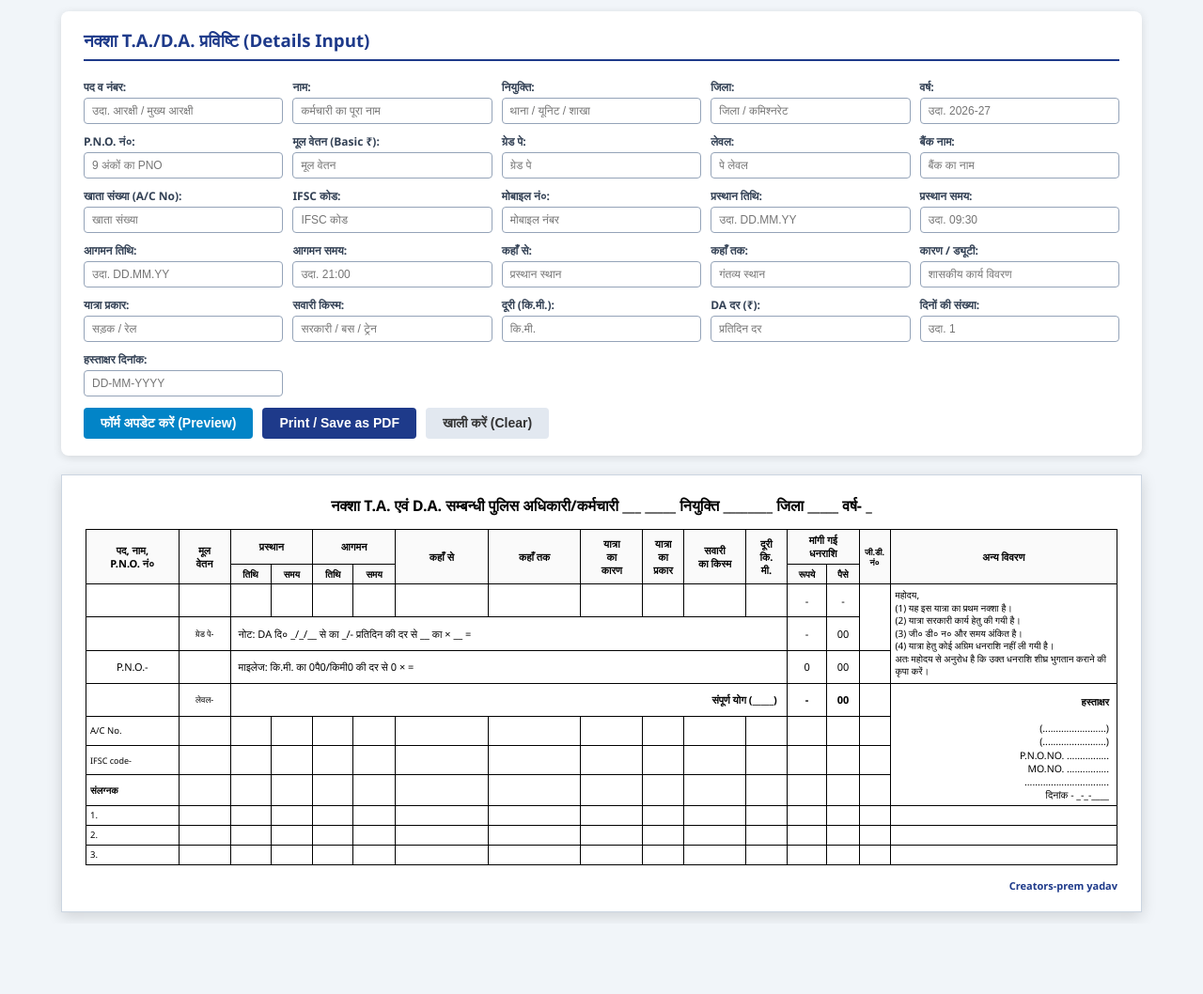
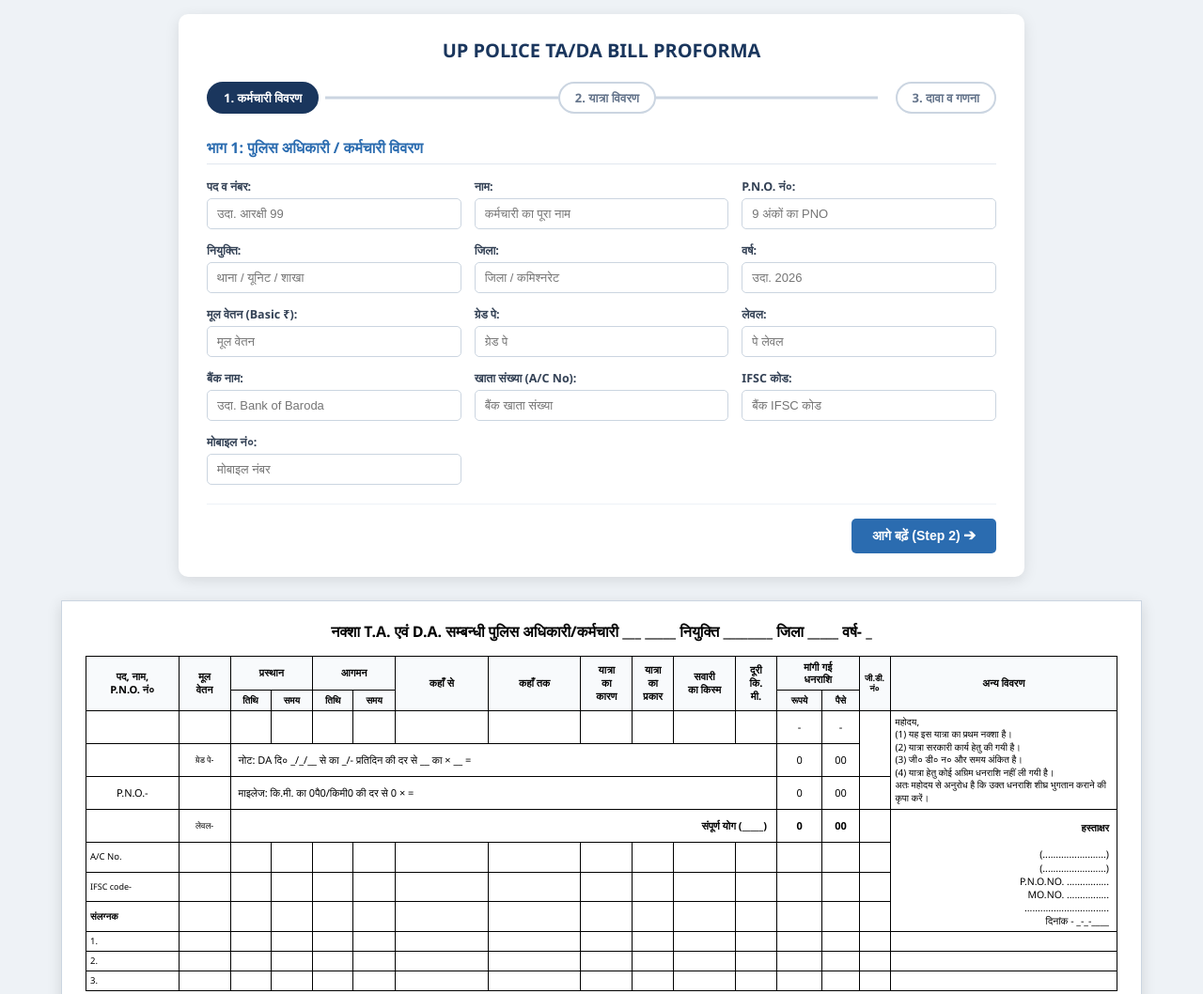
Before and after one commit to yprem4545-yadav/POLICE-TADA-FORM-, a plain HTML site: page index.html in a window 1280 px wide. Shown: the top 1058 px of the page at 94% size. Before the commit the page ends 983 px from the top, so only its background shows below. Drawn offline with Linux system fonts and the light colour scheme.

Commit message:
Update index.html

```diff
--- a/index.html
+++ b/index.html
@@ -3,79 +3,140 @@
 <head>
   <meta charset="UTF-8">
   <meta name="viewport" content="width=device-width, initial-scale=1.0">
-  <title>नक्शा T.A. एवं D.A. सम्बन्धी पुलिस अधिकारी/कर्मचारी</title>
+  <title>UP POLICE TA/DA CLAIM FORM</title>
   <style>
     * { box-sizing: border-box; }
     body {
       font-family: 'Segoe UI', Arial, sans-serif;
-      background: #f1f5f9;
+      background: #eef2f6;
       margin: 0;
-      padding: 12px;
+      padding: 15px;
       color: #000;
     }
 
-    /* Screen par Input lene ke liye box */
-    .controls-panel {
-      max-width: 1150px;
-      margin: 0 auto 20px auto;
+    /* Multi-step Container */
+    .step-container {
+      max-width: 900px;
+      margin: 0 auto 25px auto;
       background: #ffffff;
-      padding: 18px 24px;
-      border-radius: 8px;
-      box-shadow: 0 2px 10px rgba(0,0,0,0.12);
+      padding: 25px 30px;
+      border-radius: 10px;
+      box-shadow: 0 4px 15px rgba(0,0,0,0.1);
     }
-    .controls-panel h3 {
+    .main-form-title {
+      text-align: center;
+      color: #1a365d;
       margin-top: 0;
-      color: #1e3a8a;
-      border-bottom: 2px solid #1e3a8a;
-      padding-bottom: 8px;
+      margin-bottom: 20px;
+      font-size: 20px;
+      font-weight: 700;
     }
-    .input-grid {
+
+    /* Step Indicator Bar */
+    .step-indicator {
+      display: flex;
+      justify-content: space-between;
+      margin-bottom: 25px;
+      position: relative;
+    }
+    .step-indicator::before {
+      content: '';
+      position: absolute;
+      top: 50%;
+      left: 15%;
+      right: 15%;
+      height: 3px;
+      background: #cbd5e1;
+      transform: translateY(-50%);
+      z-index: 1;
+    }
+    .step-badge {
+      position: relative;
+      z-index: 2;
+      background: #fff;
+      border: 2px solid #cbd5e1;
+      color: #64748b;
+      padding: 6px 16px;
+      border-radius: 20px;
+      font-size: 13px;
+      font-weight: bold;
+      transition: all 0.3s;
+    }
+    .step-badge.active {
+      border-color: #1a365d;
+      background: #1a365d;
+      color: #fff;
+    }
+
+    /* Steps Display */
+    .form-step { display: none; }
+    .form-step.active { display: block; }
+
+    .step-heading {
+      font-size: 16px;
+      font-weight: bold;
+      color: #2b6cb0;
+      margin-bottom: 15px;
+      border-bottom: 1px solid #e2e8f0;
+      padding-bottom: 6px;
+    }
+
+    .form-grid {
       display: grid;
-      grid-template-columns: repeat(auto-fill, minmax(200px, 1fr));
-      gap: 10px;
-      margin-bottom: 12px;
+      grid-template-columns: repeat(auto-fill, minmax(240px, 1fr));
+      gap: 14px;
+      margin-bottom: 20px;
     }
-    .input-grid .box {
+    .form-group {
       display: flex;
       flex-direction: column;
     }
-    .input-grid label {
-      font-size: 12px;
+    .form-group label {
+      font-size: 12.5px;
       font-weight: 600;
-      margin-bottom: 3px;
+      margin-bottom: 4px;
       color: #334155;
     }
-    .input-grid input {
-      padding: 6px 8px;
-      border: 1px solid #94a3b8;
-      border-radius: 4px;
-      font-size: 12px;
+    .form-group input, .form-group select {
+      padding: 8px 10px;
+      border: 1px solid #cbd5e0;
+      border-radius: 5px;
+      font-size: 13px;
     }
-    .btn-group {
+    .form-group input:focus {
+      outline: none;
+      border-color: #2b6cb0;
+    }
+
+    /* Buttons */
+    .button-group {
       display: flex;
-      gap: 10px;
-      margin-top: 10px;
+      justify-content: space-between;
+      margin-top: 15px;
+      border-top: 1px solid #edf2f7;
+      padding-top: 15px;
     }
     .btn {
-      padding: 8px 18px;
+      padding: 10px 22px;
       font-size: 14px;
       font-weight: bold;
       border: none;
-      border-radius: 4px;
+      border-radius: 5px;
       cursor: pointer;
     }
-    .btn-save { background: #0284c7; color: #fff; }
-    .btn-print { background: #1e3a8a; color: #fff; }
-    .btn-clear { background: #e2e8f0; color: #333; }
+    .btn-prev { background: #94a3b8; color: #fff; }
+    .btn-next { background: #2b6cb0; color: #fff; }
+    .btn-submit { background: #15803d; color: #fff; }
+    .btn-print { background: #1a365d; color: #fff; }
 
-    /* Official Printable Sheet Layout */
+    /* Printable Voucher Table Layout */
     .voucher-sheet {
       width: 100%;
       max-width: 1150px;
       margin: 0 auto;
       background: #ffffff;
       padding: 20px 25px;
-      box-shadow: 0 4px 15px rgba(0,0,0,0.15);
+      box-shadow: 0 4px 15px rgba(0,0,0,0.12);
       border: 1px solid #cbd5e1;
     }
 
@@ -105,7 +166,7 @@
 
     table.report-table th {
       font-weight: bold;
-      background: #fafafa;
+      background: #f8fafc;
     }
 
     .align-left { text-align: left !important; }
@@ -134,16 +195,16 @@
     }
 
     .creator-line {
-      margin-top: 14px;
-      font-size: 11px;
+      margin-top: 15px;
+      font-size: 12px;
       font-weight: bold;
-      color: #1e3a8a;
+      color: #1a365d;
       text-align: right;
     }
 
     @media print {
       body { background: #fff; padding: 0; }
-      .controls-panel { display: none !important; }
+      .step-container { display: none !important; }
       .voucher-sheet {
         border: none;
         box-shadow: none;
@@ -158,46 +219,85 @@
 </head>
 <body>
 
-<!-- Form Edit Panel -->
-<div class="controls-panel">
-  <h3>नक्शा T.A./D.A. प्रविष्टि (Details Input)</h3>
-  <div class="input-grid">
-    <div class="box"><label>पद व नंबर:</label><input type="text" id="i_rank" placeholder="उदा. आरक्षी / मुख्य आरक्षी"></div>
-    <div class="box"><label>नाम:</label><input type="text" id="i_name" placeholder="कर्मचारी का पूरा नाम"></div>
-    <div class="box"><label>नियुक्ति:</label><input type="text" id="i_niyukti" placeholder="थाना / यूनिट / शाखा"></div>
-    <div class="box"><label>जिला:</label><input type="text" id="i_dist" placeholder="जिला / कमिश्नरेट"></div>
-    <div class="box"><label>वर्ष:</label><input type="text" id="i_year" placeholder="उदा. 2026-27"></div>
-    <div class="box"><label>P.N.O. नं०:</label><input type="text" id="i_pno" placeholder="9 अंकों का PNO"></div>
-    <div class="box"><label>मूल वेतन (Basic ₹):</label><input type="text" id="i_pay" placeholder="मूल वेतन"></div>
-    <div class="box"><label>ग्रेड पे:</label><input type="text" id="i_gpay" placeholder="ग्रेड पे"></div>
-    <div class="box"><label>लेवल:</label><input type="text" id="i_level" placeholder="पे लेवल"></div>
-    <div class="box"><label>बैंक नाम:</label><input type="text" id="i_bank" placeholder="बैंक का नाम"></div>
-    <div class="box"><label>खाता संख्या (A/C No):</label><input type="text" id="i_ac" placeholder="खाता संख्या"></div>
-    <div class="box"><label>IFSC कोड:</label><input type="text" id="i_ifsc" placeholder="IFSC कोड"></div>
-    <div class="box"><label>मोबाइल नं०:</label><input type="text" id="i_mobile" placeholder="मोबाइल नंबर"></div>
-    <div class="box"><label>प्रस्थान तिथि:</label><input type="text" id="i_dep_d" placeholder="उदा. DD.MM.YY"></div>
-    <div class="box"><label>प्रस्थान समय:</label><input type="text" id="i_dep_t" placeholder="उदा. 09:30"></div>
-    <div class="box"><label>आगमन तिथि:</label><input type="text" id="i_arr_d" placeholder="उदा. DD.MM.YY"></div>
-    <div class="box"><label>आगमन समय:</label><input type="text" id="i_arr_t" placeholder="उदा. 21:00"></div>
-    <div class="box"><label>कहाँ से:</label><input type="text" id="i_from" placeholder="प्रस्थान स्थान"></div>
-    <div class="box"><label>कहाँ तक:</label><input type="text" id="i_to" placeholder="गंतव्य स्थान"></div>
-    <div class="box"><label>कारण / ड्यूटी:</label><input type="text" id="i_reason" placeholder="शासकीय कार्य विवरण"></div>
-    <div class="box"><label>यात्रा प्रकार:</label><input type="text" id="i_mode" placeholder="सड़क / रेल"></div>
-    <div class="box"><label>सवारी किस्म:</label><input type="text" id="i_vehicle" placeholder="सरकारी / बस / ट्रेन"></div>
-    <div class="box"><label>दूरी (कि.मी.):</label><input type="text" id="i_dist_km" placeholder="कि.मी."></div>
-    <div class="box"><label>DA दर (₹):</label><input type="text" id="i_da_rate" placeholder="प्रतिदिन दर"></div>
-    <div class="box"><label>दिनों की संख्या:</label><input type="text" id="i_da_days" placeholder="उदा. 1"></div>
-    <div class="box"><label>हस्ताक्षर दिनांक:</label><input type="text" id="i_sig_date" placeholder="DD-MM-YYYY"></div>
+<!-- 3 Steps Interactive Input Form -->
+<div class="step-container">
+  <h2 class="main-form-title">UP POLICE TA/DA BILL PROFORMA</h2>
+
+  <div class="step-indicator">
+    <div class="step-badge active" id="badge-1">1. कर्मचारी विवरण</div>
+    <div class="step-badge" id="badge-2">2. यात्रा विवरण</div>
+    <div class="step-badge" id="badge-3">3. दावा व गणना</div>
   </div>
-  <div class="btn-group">
-    <button type="button" class="btn btn-save" onclick="syncForm()">फॉर्म अपडेट करें (Preview)</button>
-    <button type="button" class="btn btn-print" onclick="window.print()">Print / Save as PDF</button>
-    <button type="button" class="btn btn-clear" onclick="clearForm()">खाली करें (Clear)</button>
+
+  <!-- STEP 1 -->
+  <div class="form-step active" id="step-1">
+    <div class="step-heading">भाग 1: पुलिस अधिकारी / कर्मचारी विवरण</div>
+    <div class="form-grid">
+      <div class="form-group"><label>पद व नंबर:</label><input type="text" id="i_rank" placeholder="उदा. आरक्षी 99"></div>
+      <div class="form-group"><label>नाम:</label><input type="text" id="i_name" placeholder="कर्मचारी का पूरा नाम"></div>
+      <div class="form-group"><label>P.N.O. नं०:</label><input type="text" id="i_pno" placeholder="9 अंकों का PNO"></div>
+      <div class="form-group"><label>नियुक्ति:</label><input type="text" id="i_niyukti" placeholder="थाना / यूनिट / शाखा"></div>
+      <div class="form-group"><label>जिला:</label><input type="text" id="i_dist" placeholder="जिला / कमिश्नरेट"></div>
+      <div class="form-group"><label>वर्ष:</label><input type="text" id="i_year" placeholder="उदा. 2026"></div>
+      <div class="form-group"><label>मूल वेतन (Basic ₹):</label><input type="text" id="i_pay" placeholder="मूल वेतन"></div>
+      <div class="form-group"><label>ग्रेड पे:</label><input type="text" id="i_gpay" placeholder="ग्रेड पे"></div>
+      <div class="form-group"><label>लेवल:</label><input type="text" id="i_level" placeholder="पे लेवल"></div>
+      <div class="form-group"><label>बैंक नाम:</label><input type="text" id="i_bank" placeholder="उदा. Bank of Baroda"></div>
+      <div class="form-group"><label>खाता संख्या (A/C No):</label><input type="text" id="i_ac" placeholder="बैंक खाता संख्या"></div>
+      <div class="form-group"><label>IFSC कोड:</label><input type="text" id="i_ifsc" placeholder="बैंक IFSC कोड"></div>
+      <div class="form-group"><label>मोबाइल नं०:</label><input type="text" id="i_mobile" placeholder="मोबाइल नंबर"></div>
+    </div>
+    <div class="button-group">
+      <div></div>
+      <button type="button" class="btn btn-next" onclick="goToStep(2)">आगे बढ़ें (Step 2) ➔</button>
+    </div>
+  </div>
+
+  <!-- STEP 2 -->
+  <div class="form-step" id="step-2">
+    <div class="step-heading">भाग 2: यात्रा का पूर्ण विवरण</div>
+    <div class="form-grid">
+      <div class="form-group"><label>प्रस्थान तिथि:</label><input type="text" id="i_dep_d" placeholder="उदा. 01.09.26"></div>
+      <div class="form-group"><label>प्रस्थान समय:</label><input type="text" id="i_dep_t" placeholder="उदा. 09:50"></div>
+      <div class="form-group"><label>आगमन तिथि:</label><input type="text" id="i_arr_d" placeholder="उदा. 01.09.26"></div>
+      <div class="form-group"><label>आगमन समय:</label><input type="text" id="i_arr_t" placeholder="उदा. 22:30"></div>
+      <div class="form-group"><label>कहाँ से (प्रस्थान):</label><input type="text" id="i_from" placeholder="उदा. आगरा"></div>
+      <div class="form-group"><label>कहाँ तक (गंतव्य):</label><input type="text" id="i_to" placeholder="उदा. अलीगढ़"></div>
+      <div class="form-group"><label>कारण / ड्यूटी:</label><input type="text" id="i_reason" placeholder="शासकीय कार्य विवरण"></div>
+      <div class="form-group"><label>यात्रा प्रकार:</label><input type="text" id="i_mode" placeholder="सड़क / रेल"></div>
+      <div class="form-group"><label>सवारी किस्म:</label><input type="text" id="i_vehicle" placeholder="सरकारी गाड़ी / बस / ट्रेन"></div>
+      <div class="form-group"><label>दूरी (कि.मी.):</label><input type="text" id="i_dist_km" placeholder="कि.मी."></div>
+    </div>
+    <div class="button-group">
+      <button type="button" class="btn btn-prev" onclick="goToStep(1)">⬅️ पीछे (Step 1)</button>
+      <button type="button" class="btn btn-next" onclick="goToStep(3)">आगे बढ़ें (Step 3) ➔</button>
+    </div>
+  </div>
+
+  <!-- STEP 3 -->
+  <div class="form-step" id="step-3">
+    <div class="step-heading">भाग 3: DA भत्ता दावा एवं सत्यापन</div>
+    <div class="form-grid">
+      <div class="form-group"><label>मांगी गई धनराशि (₹):</label><input type="text" id="i_mangi_rs" placeholder="उदा. 390"></div>
+      <div class="form-group"><label>मांगी गई धनराशि (पैसे):</label><input type="text" id="i_mangi_paise" placeholder="00"></div>
+      <div class="form-group"><label>DA दर (₹ प्रति दिन):</label><input type="text" id="i_da_rate" placeholder="उदा. 390"></div>
+      <div class="form-group"><label>दिनों की संख्या:</label><input type="text" id="i_da_days" placeholder="उदा. 1"></div>
+      <div class="form-group"><label>धनराशि शब्दों में:</label><input type="text" id="i_amt_words" placeholder="उदा. तीन सौ नब्बे रुपये मात्र"></div>
+      <div class="form-group"><label>जी.डी. नं० / समय:</label><input type="text" id="i_gd" placeholder="उदा. 05.07"></div>
+      <div class="form-group"><label>हस्ताक्षर दिनांक:</label><input type="text" id="i_sig_date" placeholder="DD-MM-YYYY"></div>
+    </div>
+    <div class="button-group">
+      <button type="button" class="btn btn-prev" onclick="goToStep(2)">⬅️ पीछे (Step 2)</button>
+      <div>
+        <button type="button" class="btn btn-submit" onclick="syncForm()">फॉर्म बनाएं / अपडेट करें</button>
+        <button type="button" class="btn btn-print" onclick="printDoc()">Print / Save PDF</button>
+      </div>
+    </div>
   </div>
 </div>
 
-<!-- Output Paper matching Screenshot -->
-<div class="voucher-sheet">
+<!-- Output Official Voucher Table -->
+<div class="voucher-sheet" id="print-area">
   <div class="main-heading">
     नक्शा T.A. एवं D.A. सम्बन्धी पुलिस अधिकारी/कर्मचारी <span id="v_rank_top">___</span> <span id="v_name_top">_____</span> नियुक्ति <span id="v_niyukti_top">________</span> जिला <span id="v_dist_top">_____</span> वर्ष- <span id="v_year_top">_</span>
   </div>
@@ -211,11 +311,11 @@
         <th colspan="2" style="width: 8%;">आगमन</th>
         <th rowspan="2" style="width: 9%;">कहाँ से</th>
         <th rowspan="2" style="width: 9%;">कहाँ तक</th>
-        <th rowspan="2" style="width: 6%;">यात्रा<br>का<br>कारण</th>
+        <th rowspan="2" style="width: 5%;">यात्रा<br>का<br>कारण</th>
         <th rowspan="2" style="width: 4%;">यात्रा<br>का<br>प्रकार</th>
         <th rowspan="2" style="width: 6%;">सवारी<br>का किस्म</th>
         <th rowspan="2" style="width: 4%;">दूरी<br>कि.<br>मी.</th>
-        <th colspan="2" style="width: 7%;">मांगी गई<br>धनराशि</th>
+        <th colspan="2" style="width: 8%;">मांगी गई<br>धनराशि</th>
         <th rowspan="2" style="width: 3%; font-size: 9px;">जी.डी. नं०</th>
         <th rowspan="2" style="width: 23%;">अन्य विवरण</th>
       </tr>
@@ -243,8 +343,8 @@
         <td><span id="v_mode"></span></td>
         <td><span id="v_vehicle"></span></td>
         <td><span id="v_km"></span></td>
-        <td>-</td>
-        <td>-</td>
+        <td><span id="v_mangi_rs">-</span></td>
+        <td><span id="v_mangi_paise">-</span></td>
         <td rowspan="2" style="font-size: 10px;"><span id="v_gd"></span></td>
         <td class="declaration-content" rowspan="3">
           महोदय,<br>
@@ -263,8 +363,8 @@
         <td colspan="10" class="calc-cell">
           नोट: DA दि० <span id="v_calc_d">_/_/__</span> से <span id="v_days"></span> का <span id="v_rate_show">_</span>/- प्रतिदिन की दर से <span id="v_calc_to">__</span> का <span id="v_days_mult"></span> × <span id="v_rate_mult">__</span> =
         </td>
-        <td><span id="v_da_rs">-</span></td>
-        <td>00</td>
+        <td><span id="v_da_rs">0</span></td>
+        <td><span id="v_da_paise">00</span></td>
       </tr>
 
       <!-- Row 3 -->
@@ -286,8 +386,8 @@
         <td colspan="10" class="align-right" style="font-weight: bold; padding-right: 10px;">
           संपूर्ण योग (<span id="v_amt_words">_____</span>)
         </td>
-        <td style="font-weight: bold;"><span id="v_total_rs">-</span></td>
-        <td style="font-weight: bold;">00</td>
+        <td style="font-weight: bold;"><span id="v_total_rs">0</span></td>
+        <td style="font-weight: bold;"><span id="v_total_paise">00</span></td>
         <td></td>
         <td class="signature-area" rowspan="4">
           <strong>हस्ताक्षर</strong><br><br>
@@ -324,7 +424,7 @@
         <td></td><td></td><td></td>
       </tr>
 
-      <!-- Rows 8, 9, 10 blank items -->
+      <!-- Rows 8, 9, 10 -->
       <tr>
         <td class="align-left" style="font-size: 9.5px;">1.</td>
         <td></td><td></td><td></td><td></td><td></td><td></td><td></td><td></td><td></td><td></td><td></td><td></td><td></td><td></td><td></td>
@@ -340,13 +440,21 @@
     </tbody>
   </table>
 
-  <!-- Creator Credit Line -->
+  <!-- Creator Line -->
   <div class="creator-line">
     Creators-prem yadav
   </div>
 </div>
 
 <script>
+  function goToStep(stepNum) {
+    document.querySelectorAll('.form-step').forEach(function(el) { el.classList.remove('active'); });
+    document.querySelectorAll('.step-badge').forEach(function(el) { el.classList.remove('active'); });
+
+    document.getElementById('step-' + stepNum).classList.add('active');
+    document.getElementById('badge-' + stepNum).classList.add('active');
+  }
+
   function syncForm() {
     var rank = document.getElementById('i_rank').value || '';
     var name = document.getElementById('i_name').value || '';
@@ -361,6 +469,7 @@
     var ac = document.getElementById('i_ac').value || '';
     var ifsc = document.getElementById('i_ifsc').value || '';
     var mobile = document.getElementById('i_mobile').value || '';
+
     var dep_d = document.getElementById('i_dep_d').value || '';
     var dep_t = document.getElementById('i_dep_t').value || '';
     var arr_d = document.getElementById('i_arr_d').value || '';
@@ -371,8 +480,14 @@
     var mode = document.getElementById('i_mode').value || 'सड़क';
     var vehicle = document.getElementById('i_vehicle').value || '';
     var km = document.getElementById('i_dist_km').value || '';
+
+    var mangi_rs = document.getElementById('i_mangi_rs').value || '-';
+    var mangi_paise = document.getElementById('i_mangi_paise').value || '-';
+
     var da_rate = parseFloat(document.getElementById('i_da_rate').value) || 0;
     var da_days = parseFloat(document.getElementById('i_da_days').value) || 1;
+    var amt_words = document.getElementById('i_amt_words').value || '';
+    var gd = document.getElementById('i_gd').value || '';
     var sig_date = document.getElementById('i_sig_date').value || '';
 
     var total_amt = da_rate * da_days;
@@ -404,17 +519,25 @@
     document.getElementById('v_vehicle').innerText = vehicle;
     document.getElementById('v_km').innerText = km;
 
+    document.getElementById('v_mangi_rs').innerText = mangi_rs;
+    document.getElementById('v_mangi_paise').innerText = mangi_paise;
+    document.getElementById('v_gd').innerText = gd;
+
     document.getElementById('v_calc_d').innerText = dep_d || '_/_/__';
     document.getElementById('v_calc_to').innerText = to || '___';
     document.getElementById('v_days').innerText = da_days;
     document.getElementById('v_days_mult').innerText = da_days;
-    document.getElementById('v_rate_show').innerText = da_rate;
-    document.getElementById('v_rate_mult').innerText = da_rate;
+    document.getElementById('v_rate_show').innerText = da_rate || '_';
+    document.getElementById('v_rate_mult').innerText = da_rate || '_';
 
     if (total_amt > 0) {
       document.getElementById('v_da_rs').innerText = total_amt;
       document.getElementById('v_total_rs').innerText = total_amt;
-      document.getElementById('v_amt_words').innerText = total_amt + ' रुपये मात्र';
+      document.getElementById('v_amt_words').innerText = amt_words ? amt_words : (total_amt + ' रुपये मात्र');
+    } else if (mangi_rs !== '-') {
+      document.getElementById('v_da_rs').innerText = mangi_rs;
+      document.getElementById('v_total_rs').innerText = mangi_rs;
+      document.getElementById('v_amt_words').innerText = amt_words ? amt_words : (mangi_rs + ' रुपये मात्र');
     } else {
       document.getElementById('v_da_rs').innerText = '0';
       document.getElementById('v_total_rs').innerText = '0';
@@ -429,10 +552,9 @@
     document.getElementById('v_sign_date').innerText = sig_date || '_-_-____';
   }
 
-  function clearForm() {
-    var inputs = document.querySelectorAll('.controls-panel input');
-    inputs.forEach(function(input) { input.value = ''; });
+  function printDoc() {
     syncForm();
+    window.print();
   }
 </script>
 
```
